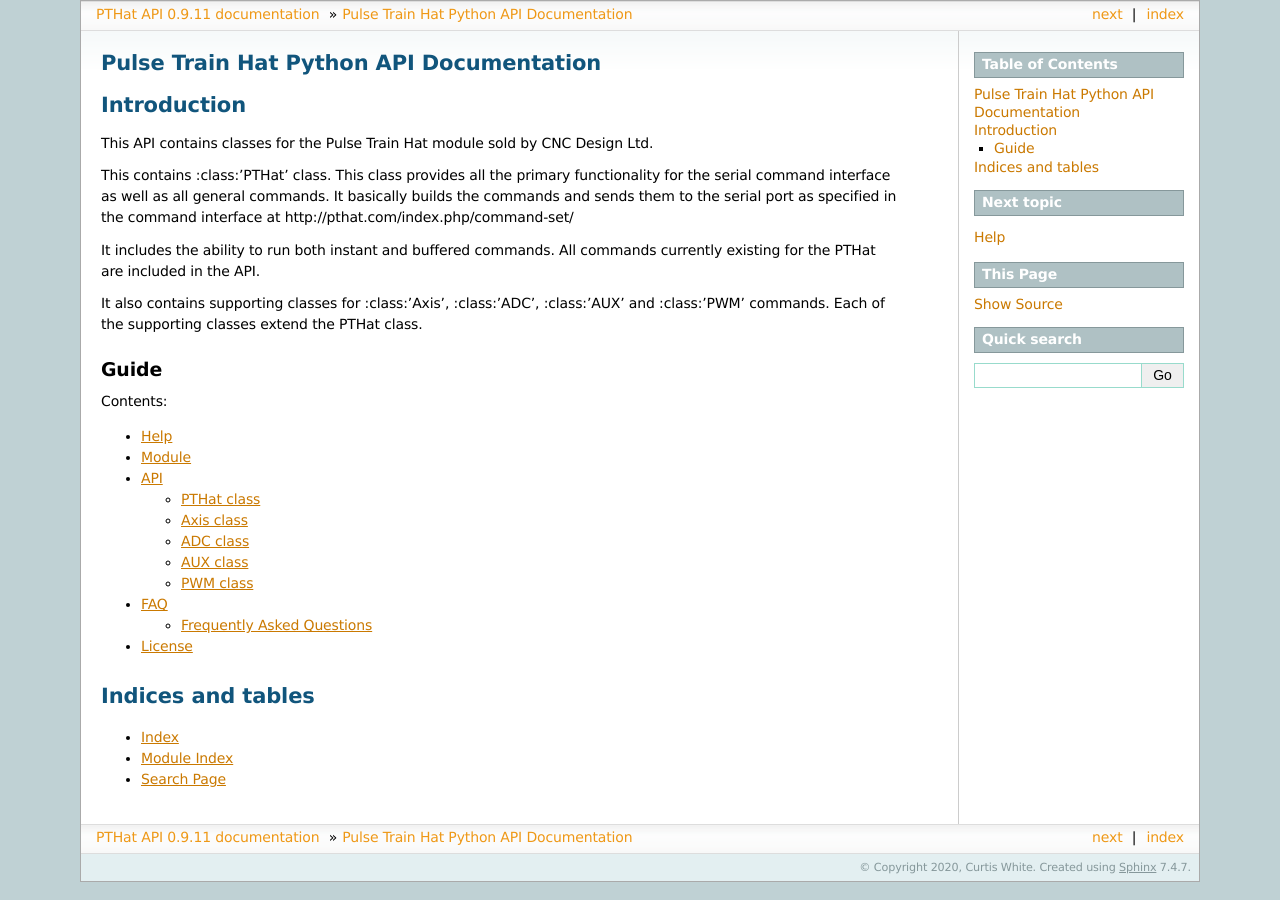
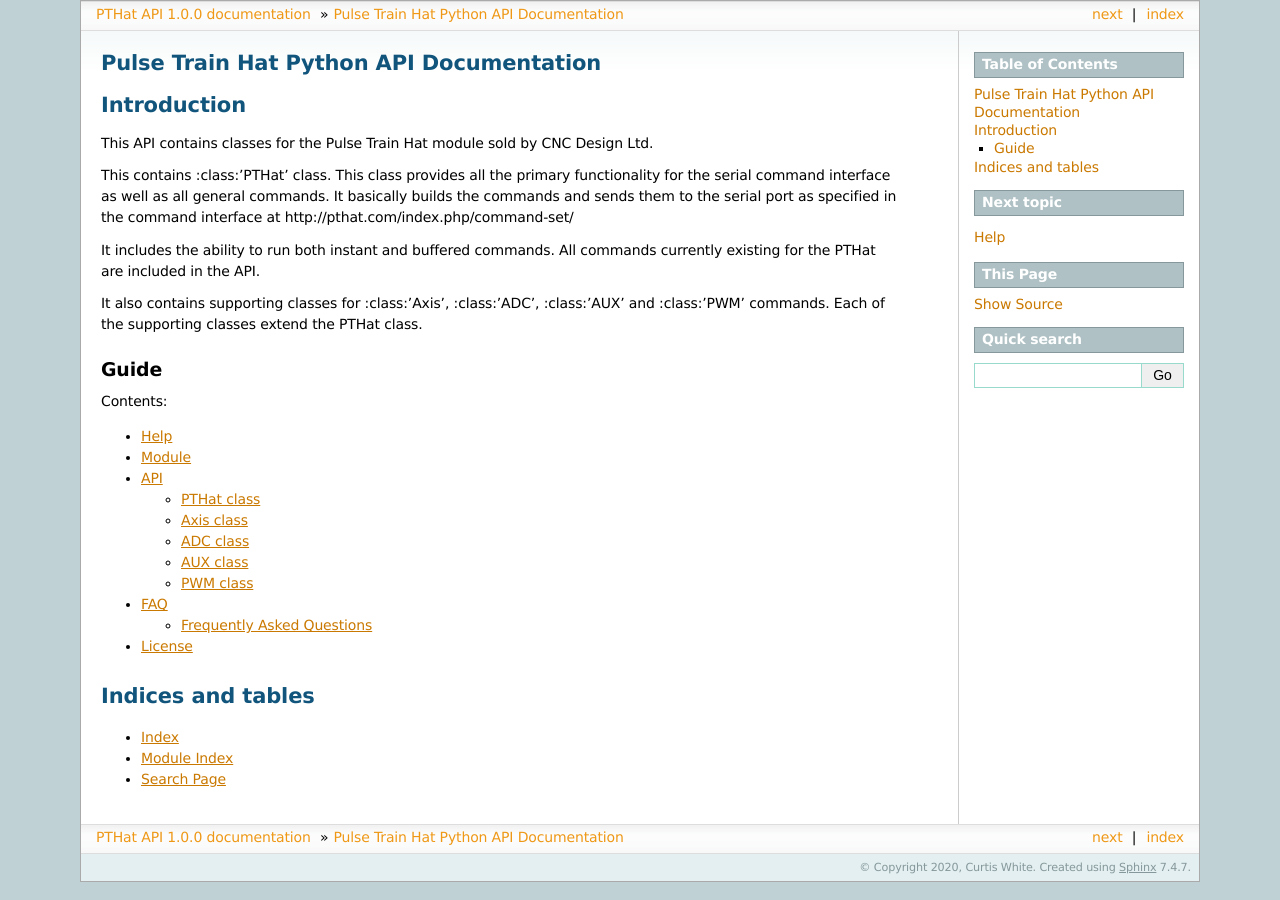
Before and after one commit to drizztguen77/PTHat, a Sphinx documentation site: the page built from docs/index.rst, in a window 1280 px wide. Built offline with Sphinx 7.4.7, drawn with Linux system fonts in a browser that asks for light colours.

Commit message:
Updated version in docs and updated README

```diff
--- a/docs/conf.py
+++ b/docs/conf.py
@@ -22,10 +22,10 @@
 author = 'Curtis White'
 
 # The full version, including alpha/beta/rc tags
-version = '0.9'
+version = '1.0'
 
 # The full version, including alpha/beta/rc tags
-release = '0.9.11'
+release = '1.0.0'
 
 
 # -- General configuration ---------------------------------------------------
```
Also changed, not shown: README.md (+2 -1 lines).
